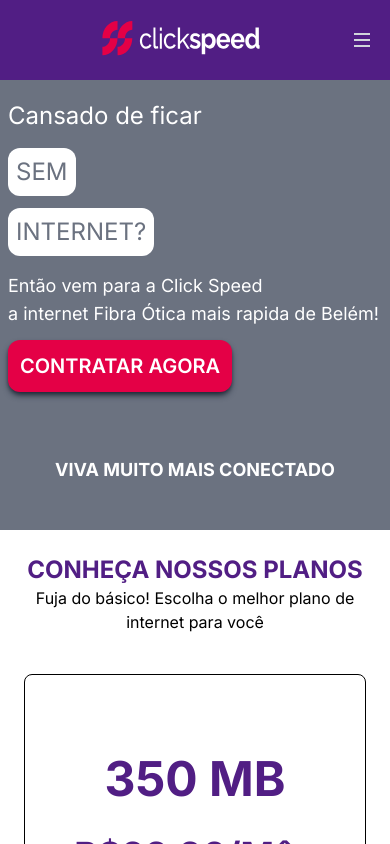
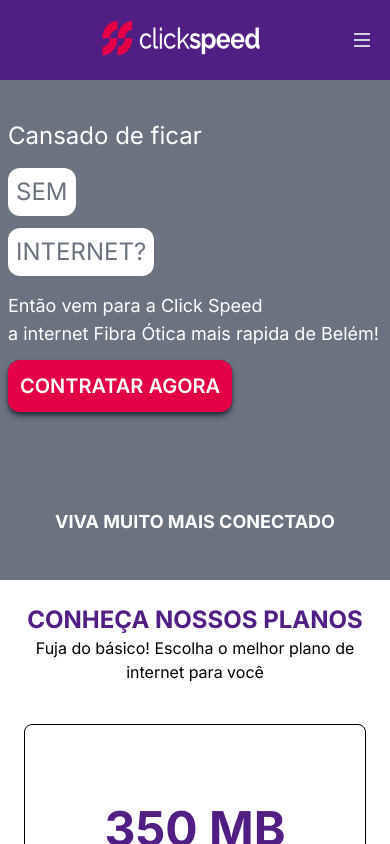
Before and after one commit to velfibra/lp-vel-fibra-clone, a Next.js app: page / in a window 390 px wide. Shown: the top 844 px of the page. Built offline with nearby package versions, Linux system fonts and the light colour scheme.

Commit message:
style: mobile refact hero

```diff
--- a/src/components/Hero.tsx
+++ b/src/components/Hero.tsx
@@ -1,7 +1,7 @@
 export default function Hero() {
   return (
-    <div className="flex h-[800px] flex-col bg-gray-500 max-lg:h-[450px]">
-      <div className="ml-20 mt-20 h-fit text-7xl max-lg:ml-2 max-lg:mt-5 max-lg:text-2xl">
+    <div className="flex h-[800px] flex-col bg-gray-500 max-lg:h-[500px]">
+      <div className="ml-20 mt-20 h-fit text-7xl max-lg:ml-2 max-lg:mt-10 max-lg:text-2xl">
         <div className="animate-fadeInLeft animation-delay-300">
           <h1 className="text-white">Cansado de ficar</h1>
           <h1 className="mb-3 mt-4 w-fit rounded-xl bg-white p-2 uppercase text-gray-500">sem</h1>
@@ -15,7 +15,7 @@
           </button>
         </div>
       </div>
-      <h3 className="mt-44 animate-fadeInUp text-center text-3xl font-bold text-white animation-delay-1000 max-lg:mt-16 max-lg:text-lg">
+      <h3 className="mt-44 animate-fadeInUp text-center text-3xl font-bold text-white animation-delay-1000 max-lg:mt-24 max-lg:text-lg">
         VIVA MUITO MAIS CONECTADO
       </h3>
     </div>
```
